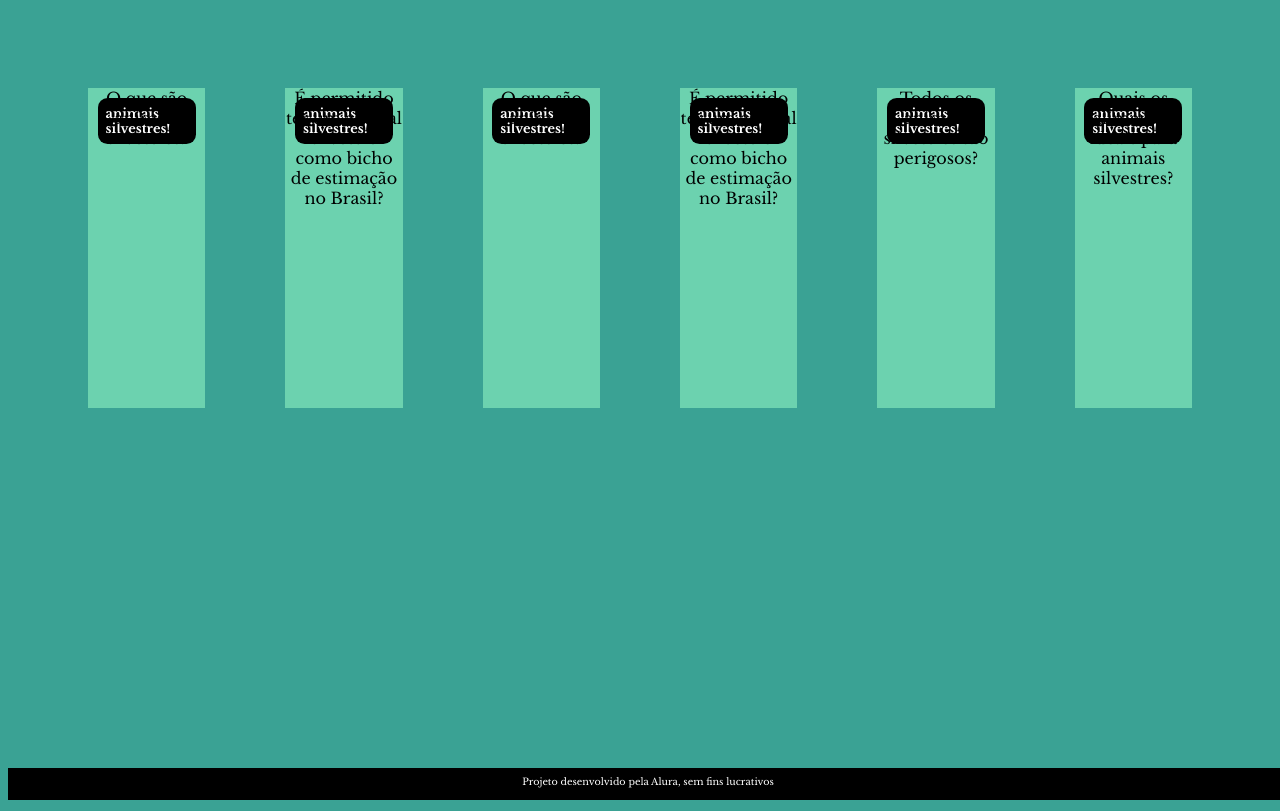
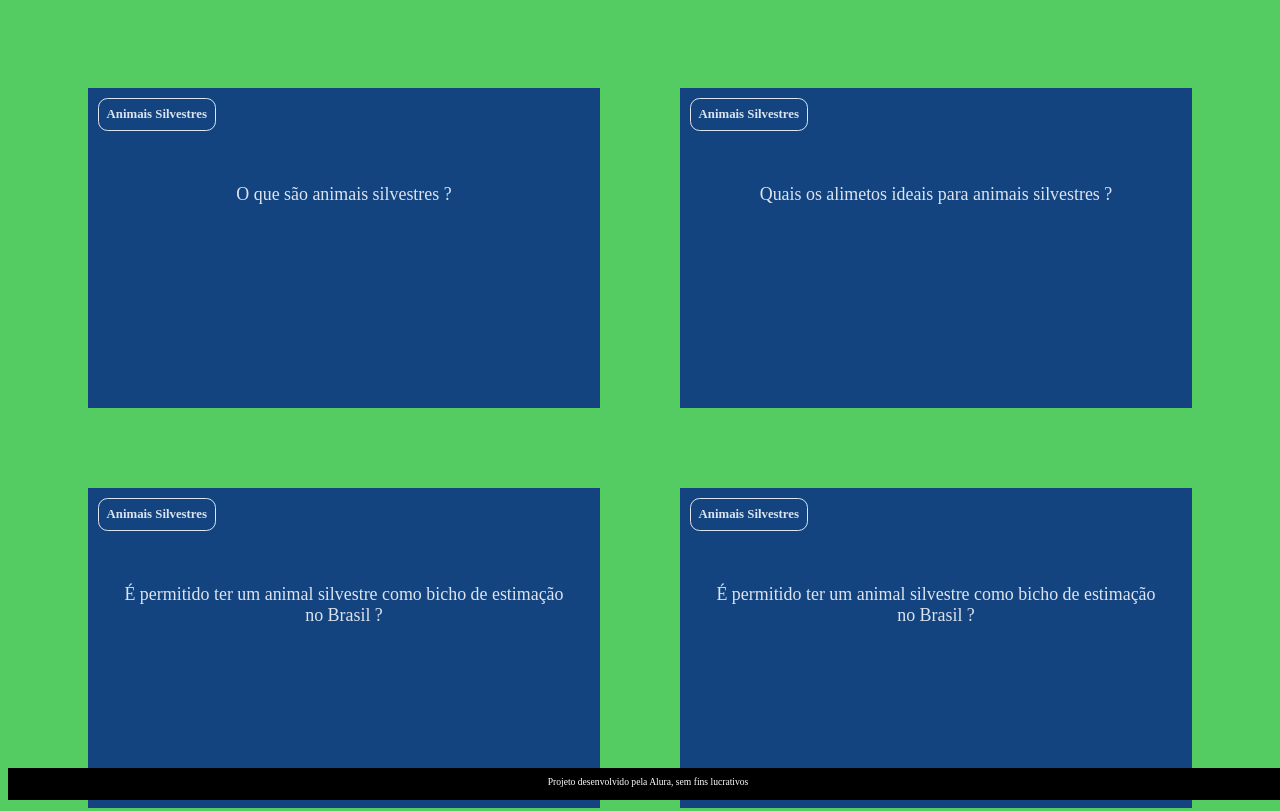
Before and after one commit to 2Cgrupo4/projeto-2-trimestre, a plain HTML site: page index.html in a window 1280 px wide. Shown: the top 811 px of the page. Drawn offline with nearby package versions, Linux system fonts and the light colour scheme.

Commit message:
finalizado

```diff
--- a/app.js
+++ b/app.js
@@ -0,0 +1,29 @@
+function criaCartao(categoria, pergunta, resposta) {
+    let container = document.getElementById('container')
+    let cartao = document.createElement('article')
+    cartao.className = 'cartao'
+
+    cartao.innerHTML = `
+    <div class="cartao__conteudo">
+    <h3>${categoria}</h3>
+    <div class="cartao__conteudo__pergunta">
+        <p>${pergunta}</p>
+    </div>
+    <div class="cartao__conteudo__resposta">
+        <p>${resposta}</p>
+    </div>
+    </div>
+    `
+
+    let respostaEstaVisivel = false
+
+    function viraCartao() {
+        respostaEstaVisivel = !respostaEstaVisivel
+        cartao.classList.toggle('active', respostaEstaVisivel)
+    }
+    cartao.addEventListener('click', viraCartao)
+
+
+    container.appendChild(cartao)
+
+}
--- a/index.html
+++ b/index.html
@@ -3,93 +3,29 @@
 <head>
     <meta charset="UTF-8">
     <meta name="viewport" content="width=device-width, initial-scale=1.0">
-    <title>Document</title>
     <link rel="stylesheet" href="style.css">
+    <title>Flashcard</title>
 </head>
 <body>
     <main>
         <section id="container">
-    <article class="cartao">
-        <div class="cartao_conteudo">
-            <h3>animais silvestres!</h3>
-                <div class="cartao_conteudo_pergunta">
-                    O que são animais silvestres?
+            <!-- <article class="cartao">
+                <div class="cartao__conteudo">
+                    <h3>Programação</h3>
+                    <div class="cartao__conteudo__pergunta">
+                        <p>O que é JavaScript?</p>
                     </div>
-                <div class="cartao_conteudo_resposta">
-                    Um animal silvestre é aquele que vive naturalmente em seu habitat, não é domesticado e, geralmente, se distancia ou foge dos humanos
-                </div>
-            </h3>
-        </div>
-    </article>
-    <article class="cartao">
-        <div class="cartao_conteudo">
-            <h3>animais silvestres!</h3>
-                <div class="cartao_conteudo_pergunta">
-                    É permitido ter um animal silvestre como bicho de estimação no Brasil?
-                </div>
-                <div class="cartao_conteudo_resposta">
-                    No Brasil, a posse de animais silvestres como bichos de estimação é regulamentada por lei. Em geral, é proibido, a menos que o animal seja proveniente de criadouros legalizados e com a devida autorização do IBAMA (Instituto Brasileiro do Meio Ambiente e dos Recursos Naturais Renováveis). A compra e venda de animais silvestres sem autorização é crime ambiental.
-                </div>
-            </h3>
-        </div>
-    </article>
-   <article class="cartao">
-    <div class="cartao_conteudo">
-        <h3>animais silvestres!</h3>
-        <div class="cartao_conteudo_pergunta">
-            O que são animais silvestres?
-        </div>
-        <div class="cartao_conteudo_resposta">
-            Um animal silvestre é aquele que vive naturalmente em seu habitat, não é domesticado e, geralmente, se distancia ou foge dos humanos.
+                    <div class="cartao__conteudo__resposta">
+                        <p>O JavaScript é uma linguagem de programação</p>
                     </div>
                 </div>
-</article>
-
-<article class="cartao">
-    <div class="cartao_conteudo">
-        <h3>animais silvestres!</h3>
-        <div class="cartao_conteudo_pergunta">
-            É permitido ter um animal silvestre como bicho de estimação no Brasil?
-        </div>
-        <div class="cartao_conteudo_resposta">
-            No Brasil, a posse de animais silvestres como bichos de estimação é regulamentada por lei. Em geral, é proibido, a menos que o animal seja proveniente de criadouros legalizados e com a devida autorização do IBAMA (Instituto Brasileiro do Meio Ambiente e dos Recursos Naturais Renováveis). A compra e venda de animais silvestres sem autorização é crime ambiental.
-        </div>
-    </div>
-</article>
-
-<article class="cartao">
-    <div class="cartao_conteudo">
-        <h3>animais silvestres!</h3>
-        <div class="cartao_conteudo_pergunta">
-            Todos os animais silvestres são perigosos?
-        </div>
-        <div class="cartao_conteudo_resposta">
-            Não. Embora alguns possam ser perigosos se ameaçados ou se você invadir seu espaço, a maioria dos animais silvestres evita o contato humano. O perigo real está na transmissão de doenças zoonóticas, por isso é melhor manter distância.
-        </div>
-    </div>
-</article>
-
-<article class="cartao">
-    <div class="cartao_conteudo">
-        <h3>animais silvestres!</h3>
-        <div class="cartao_conteudo_pergunta">
-            Quais os alimentos ideais para animais silvestres?
-        </div>
-        <div class="cartao_conteudo_resposta">
-            Frutas e legumes, Proteínas, Grãos e sementes, Folhagens, entre outros.
-        </div>
-    </div>
-</article>
+            </article> -->
         </section>
     </main>
-    <footer>
-<p>para mais informações acesse wwww.nãoteminformação.com.br</p>
-    </footer>
     <footer>
         <p>Projeto desenvolvido pela Alura, sem fins lucrativos</p>
     </footer>
     <script src="app.js"></script>
     <script src="perguntas.js"></script>
-
 </body>
 </html>
--- a/perguntas.js
+++ b/perguntas.js
@@ -1,30 +1,31 @@
 criaCartao(
-    categoria,
-    pergunta,
-    resposta,
-)
-criaCartao(
-    ‘Animais Silvestres’,
-‘O que são animais silvestres?’,
-‘Um animal silvestre é aquele que vive naturalmente em seu habitat, não é domesticado e, geralmente, se distancia ou foge dos humanos’
-)
-criaCartao(
-‘Animais Silvestres’,
-‘Quais os alimetos ideais para animais silvestres?’,
-‘Frutas e legumes, Proteínas, Grãos e sementes, Folhagens, entre outros’
-)
-criaCartao(
-‘Animais Silvestres’,
-‘É permitido ter um animal silvestre como bicho de estimação no Brasil?’,
-‘Brasil, a posse de animais silvestres como bichos de estimação é regulamentada por lei. Em geral, é proibido, a menos que o animal seja proveniente de criadouros legalizados e com a devida autorização do IBAMA (Instituto Brasileiro do Meio Ambiente e dos Recursos Naturais Renováveis). A compra e venda de animais silvestres sem autorização é crime ambiental.’
+    'Animais Silvestres',
+    'O que são animais silvestres ?',
+    'Um animal silvestre é aquele que vive naturalmente em seu habitat, não é domesticado e, geralmente, se distancia ou foge dos humanos'
 )
 
-CriaCartao(
-‘Animais Silvestres’,
-‘Todos os animais silvestres são perigosos?’,
-‘Não. Embora alguns possam ser perigosos se ameaçados ou se você invadir seu espaço, a maioria dos animais silvestres evita o contato humano. O perigo real está na transmissão de doenças zoonóticas, por isso é melhor manter distância.‘
+criaCartao(
+    'Animais Silvestres',
+    'Quais os alimetos ideais para animais silvestres ?',
+    'Frutas e legumes, Proteínas, Grãos e sementes, Folhagens, entre outros'
 )
 
-function criaCartao(categoria, pergunta, resposta) {
-console.log(categoria, pergunta, resposta);
-}
+criaCartao(
+    'Animais Silvestres',
+    'É permitido ter um animal silvestre como bicho de estimação no Brasil ?',
+'Brasil, a posse de animais silvestres como bichos de estimação é regulamentada por lei.Em geral, é proibido, a menos que o animal seja proveniente de criadouros legalizados e com a devida autorização do IBAMA(Instituto Brasileiro do Meio Ambiente e dos Recursos Naturais Renováveis). A compra e venda de animais silvestres sem autorização é crime ambiental.'
+)
+
+
+
+criaCartao(
+'Animais Silvestres',
+'É permitido ter um animal silvestre como bicho de estimação no Brasil ?',
+'Brasil, a posse de animais silvestres como bichos de estimação é regulamentada por lei.Em geral, é proibido, a menos que o animal seja proveniente de criadouros legalizados e com a devida autorização do IBAMA(Instituto Brasileiro do Meio Ambiente e dos Recursos Naturais Renováveis). A compra e venda de animais silvestres sem autorização é crime ambiental.'
+)
+
+criaCartao(
+'Animais Silvestres',
+'Todos os animais silvestres são perigosos ?',
+'Não.Embora alguns possam ser perigosos se ameaçados ou se você invadir seu espaço, a maioria dos animais silvestres evita o contato humano.O perigo real está na transmissão de doenças zoonóticas, por isso é melhor manter distância.'
+)
--- a/style.css
+++ b/style.css
@@ -1,15 +1,90 @@
-
-@import url('https://fonts.googleapis.com/css2?family=Libre+Baskerville:ital,wght@0,400;0,700;1,400&display=swap');
-body{
-    background-color:rgb(58, 162, 148);
-    font-family: "Libre Baskerville", serif;
-
+:root {
+    --text-color: #DBE4EF;
+    --card-front-color: #144480;
+    --card-back-color: #00F4BF;
 }
 
-footer{
+body {
+    background-color:rgb(84, 204, 98);
+    font-family: Bai Jamjuree;
+}
+
+#container {
+    display: flex;
+    flex-wrap: wrap;
+    justify-content: space-between;
+    padding: 4rem;
+    gap: 3rem;
+}
+
+.cartao {
+    margin: 1rem 1rem;
+    height: 20rem;
+    flex-grow: 1;
+    flex-basis: calc(50% - 6rem);
+}
+
+.cartao__conteudo {
+    background-color: var(--card-front-color);
+    text-align: center;
+    /* background-color: aquamarine; */
+    height: 100%;
+    transform-style: preserve-3d;
+    transition: transform 300ms ease-in-out;
+}
+
+.cartao__conteudo h3 {
+    color: var(--text-color);
+    border: 1px solid var(--text-color);
+    text-align: left;
+    padding: 0.5rem;
+    position: absolute;
+    margin: 0.6rem;
+    border-radius: 0.6rem;
+    font-size: 1vw;
+    backface-visibility: hidden;
+}
+
+.cartao__conteudo p {
+    margin-top: 1rem;
+    padding: 2rem;
+    margin-top: 4rem;
+    font-size: 1.4vw;
+}
+
+.cartao__conteudo__pergunta p {
+    color: var(--text-color);
+    font-weight: 500;
+}
+
+.cartao__conteudo__resposta p {
+    color: var(--card-back-color);
+    font-weight: 700;
+}
+
+.cartao.active .cartao__conteudo {
+    transform: rotateY(180deg);
+}
+
+.cartao__conteudo__pergunta,
+.cartao__conteudo__resposta {
+    backface-visibility: hidden;
+    position: absolute;
+    height: 100%;
+    width: 100%;
+    box-sizing: border-box;
+}
+
+.cartao__conteudo__resposta {
+    transform: rotateY(180deg);
+    background-color: rgba(0, 244, 191, 0.2);
+    border: 4px solid var(--card-back-color);
+}
+
+footer {
     background-color: black;
     color: white;
-    position:fixed;
+    position: fixed;
     bottom: 0;
     width: 100%;
     height: 2rem;
@@ -21,64 +96,21 @@ footer p {
     margin-top: 0.5rem;
 }
 
-#container{
-    display: flex;
-}
-.cartao{
-    margin: 1rem 1rem;
-    background-color: rgb(53, 208, 151);
-    height: 20rem ;
-    flex-grow: 1;
-    flex-basis: calc(33%-6rem);
+@media (max-width: 560px) {
+
+    body {
+        background: url('img/bg-mobile.webp'), no-repeat cover;
     }
 
-.cartao_conteudo{
-    text-align: center;
-    background-color: rgba(118, 211, 180, 0.856);
-    height: 100%;
-    transform-style: preserve-3d;
-    transform: transform 300ms ease-in-out;
+    .cartao {
+        flex: 1 0 calc(100% - 1rem)
     }
 
-.cartao_conteudo h3{
-    background-color: black;
-    color: white;
-    text-align: left;
-    padding: 0.5rem;
-    position: absolute;
-    margin: 0.6rem;
-    border-radius: 0.6rem;
-    font-size: 1vw;
-    backface-visibility: hidden;
-
+    .cartao__conteudo h3 {
+        font-size: 3vw;
     }
 
-.cartao:hover .cartao_conteudo{
-    transform: rotateY('180deg');
-
+    .cartao__conteudo p {
+        font-size: 3.8vw;
     }
-
-
-.cartao_conteudo_resposta {
-    transform: rotateY(180deg);
-
 }
-.cartao_conteudo_pergunta,
-.cartao_conteudo_resposta{
-    backface-visibility: hidden;
-    position: absolute;
-    height: 100%;
-    width: 100%;
-}
-.cartao-conteudo p {
-    margin-top: 1rem;
-    padding: 2rem;
-    margin-top: 4rem;
-}
-#container {
-    display: flex;
-    flex-wrap: wrap;
-    justify-content: space-between;
-    padding: 4rem;
-    gap: 3rem;
-}
```
Lines whose indentation alone changed are shown as unchanged.
